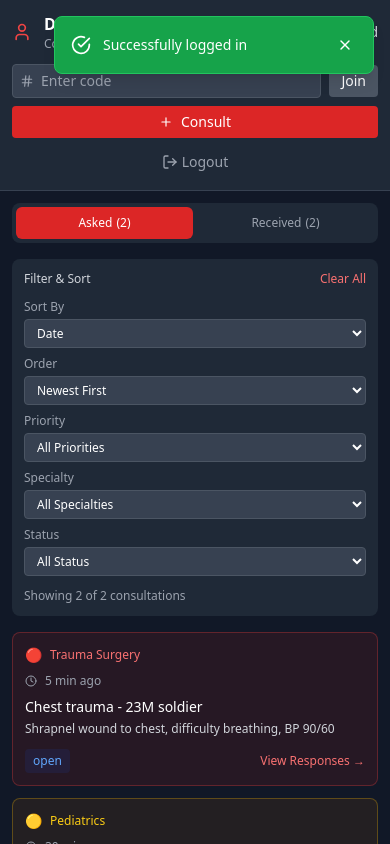
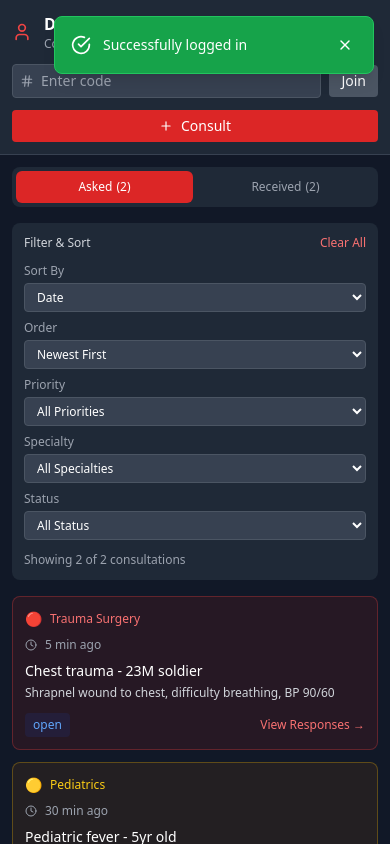
Before and after one commit to numulaa/gaza-medical-training, a React (Vite) app: page / in a window 390 px wide. Both pictures are taken after typing "name@example.com", "Sample123" into the empty fields and a click on the button "Sign In". Shown: the top 844 px of the page. Built offline with nearby package versions, Linux system fonts and the light colour scheme.

Commit message:
improve better ui on phone + tablets

```diff
--- a/src/components/Dashboard/ConsultingDoctorDashboard.tsx
+++ b/src/components/Dashboard/ConsultingDoctorDashboard.tsx
@@ -265,9 +265,9 @@ export const ConsultingDoctorDashboard: React.FC<ConsultingDoctorDashboardProps>
 
   return (
     <div className="min-h-screen bg-gray-900 text-white">
-      {/* Header - Mobile First */}
+      {/* Header - Mobile First until 716px */}
       <div className="bg-gray-800 border-b border-gray-700 p-3 sm:p-4">
-        <div className="flex flex-col space-y-3 sm:flex-row sm:items-center sm:justify-between sm:space-y-0">
+        <div className="flex flex-col space-y-3 mobile:flex-row mobile:items-center mobile:justify-between mobile:space-y-0">
           {/* User Info Section */}
           <div className="flex items-center gap-3">
             <User className="text-red-500 flex-shrink-0" size={20} />
@@ -275,23 +275,31 @@ export const ConsultingDoctorDashboard: React.FC<ConsultingDoctorDashboardProps>
               <h1 className="text-base sm:text-lg font-semibold truncate">Dr. {user.name}</h1>
               <p className="text-xs sm:text-sm text-gray-400 truncate">{user.specialty || 'Consulting Doctor'}</p>
             </div>
-            <div className="flex-shrink-0">
+            <div className="flex items-center gap-2 flex-shrink-0">
               <ConnectionStatus status={connectionStatus} />
+              {/* Mobile Logout - Next to connection status */}
+              <button
+                onClick={onLogout}
+                className="flex items-center justify-center gap-1 px-2 py-1 text-gray-400 hover:text-white transition-colors mobile:hidden"
+              >
+                <LogOut size={16} />
+                <span className="text-sm">Logout</span>
+              </button>
             </div>
           </div>
 
           {/* Actions Section */}
-          <div className="flex flex-col space-y-2 sm:flex-row sm:items-center sm:space-y-0 sm:space-x-3">
+          <div className="flex flex-col space-y-2 mobile:flex-row mobile:items-center mobile:space-y-0 mobile:space-x-3">
             {/* Join Code Input - Mobile Stacked */}
-            <div className="flex items-center gap-2 w-full sm:w-auto">
-              <div className="relative flex-1 sm:flex-none">
+            <div className="flex items-center gap-2 w-full mobile:w-auto">
+              <div className="relative flex-1 mobile:flex-none">
                 <Hash className="absolute left-2 top-1/2 transform -translate-y-1/2 text-gray-400" size={14} />
                 <input
                   type="text"
                   value={joinCode}
                   onChange={handleJoinCodeChange}
                   placeholder="Enter code"
-                  className="w-full sm:w-32 pl-7 pr-3 py-1.5 bg-gray-700 border border-gray-600 rounded text-white placeholder-gray-400 text-sm focus:outline-none focus:ring-1 focus:ring-red-500"
+                  className="w-full mobile:w-32 pl-7 pr-3 py-1.5 bg-gray-700 border border-gray-600 rounded text-white placeholder-gray-400 text-sm focus:outline-none focus:ring-1 focus:ring-red-500"
                 />
               </div>
               <button
@@ -303,25 +311,35 @@ export const ConsultingDoctorDashboard: React.FC<ConsultingDoctorDashboardProps>
               </button>
             </div>
 
-            {/* Consult Specialist Button */}
+            {/* Desktop Consult Specialist Button */}
             <button
               onClick={() => setShowNewConsultation(true)}
-              className="flex items-center justify-center gap-2 bg-red-600 hover:bg-red-700 px-3 py-1.5 rounded text-sm font-medium transition-colors w-full sm:w-auto"
+              className="hidden mobile:flex items-center justify-center gap-2 bg-red-600 hover:bg-red-700 px-3 py-1.5 rounded text-sm font-medium transition-colors"
             >
               <Plus size={14} />
-              <span className="hidden sm:inline">Consult a Specialist</span>
-              <span className="sm:hidden">Consult</span>
+              <span>Consult a Specialist</span>
             </button>
 
-            {/* Logout Button */}
+            {/* Desktop Logout Button */}
             <button
               onClick={onLogout}
-              className="flex items-center justify-center gap-1 px-2 py-1.5 text-gray-400 hover:text-white transition-colors w-full sm:w-auto"
+              className="hidden mobile:flex items-center justify-center gap-1 px-3 py-1.5 text-gray-400 hover:text-white transition-colors"
             >
               <LogOut size={16} />
               <span className="text-sm">Logout</span>
             </button>
           </div>
+        </div>
+
+        {/* Mobile Consult Button - Full width below header */}
+        <div className="mt-3 mobile:hidden">
+          <button
+            onClick={() => setShowNewConsultation(true)}
+            className="flex items-center justify-center gap-2 bg-red-600 hover:bg-red-700 px-3 py-1.5 rounded text-sm font-medium transition-colors w-full"
+          >
+            <Plus size={14} />
+            <span>Consult</span>
+          </button>
         </div>
       </div>
 
@@ -370,7 +388,7 @@ export const ConsultingDoctorDashboard: React.FC<ConsultingDoctorDashboardProps>
             </button>
           </div>
 
-          {/* Filters and Sorting - Mobile Stacked */}
+          {/* Filters and Sorting - Mobile Stacked until 716px, then iPad Horizontal */}
           <div className="bg-gray-800 rounded-lg p-3 sm:p-4 space-y-3 sm:space-y-4">
             <div className="flex items-center justify-between">
               <h4 className="text-xs sm:text-sm font-medium text-gray-300">Filter & Sort</h4>
@@ -388,7 +406,7 @@ export const ConsultingDoctorDashboard: React.FC<ConsultingDoctorDashboardProps>
               </button>
             </div>
 
-            <div className="grid grid-cols-1 sm:grid-cols-2 md:grid-cols-5 gap-2 sm:gap-3">
+            <div className="grid grid-cols-1 mobile:grid-cols-2 lg:grid-cols-5 gap-2 sm:gap-3">
               {/* Sort By */}
               <div>
                 <label className="block text-xs text-gray-400 mb-1">Sort By</label>
--- a/src/components/Dashboard/SpecialistDashboard.tsx
+++ b/src/components/Dashboard/SpecialistDashboard.tsx
@@ -1,5 +1,5 @@
 import React, { useState } from 'react';
-import { User, LogOut, MessageSquare, Clock, CheckCircle, AlertTriangle} from 'lucide-react';
+import { User, LogOut, MessageSquare, Clock, CheckCircle, AlertTriangle, Hash, Plus} from 'lucide-react';
 import { User as UserType, Consultation } from '../../types';
 import { ConnectionStatus } from '../ConnectionStatus';
 import { ConnectionStatus as ConnectionStatusType } from '../../types';
@@ -159,9 +159,9 @@ export const SpecialistDashboard: React.FC<SpecialistDashboardProps> = ({
 
   return (
     <div className="min-h-screen bg-gray-900 text-white">
-      {/* Header - Mobile First */}
+      {/* Header - Mobile First until 716px */}
       <div className="bg-gray-800 border-b border-gray-700 p-3 sm:p-4">
-        <div className="flex flex-col space-y-3 sm:flex-row sm:items-center sm:justify-between sm:space-y-0 mb-3 sm:mb-4">
+        <div className="flex flex-col space-y-3 mobile:flex-row mobile:items-center mobile:justify-between mobile:space-y-0 mb-3 sm:mb-4">
           <div className="flex items-center gap-3">
             <div className="relative flex-shrink-0">
               <User className="text-red-500" size={20} />
@@ -171,26 +171,39 @@ export const SpecialistDashboard: React.FC<SpecialistDashboardProps> = ({
               <h1 className="text-base sm:text-lg font-semibold truncate">Dr. {user.name}</h1>
               <p className="text-xs sm:text-sm text-gray-400 truncate">{user.specialty} Specialist</p>
             </div>
+            <div className="flex items-center gap-2 flex-shrink-0">
+              <ConnectionStatus status={connectionStatus} />
+              {/* Mobile Logout - Next to connection status */}
+              <button
+                onClick={onLogout}
+                className="flex items-center justify-center gap-1 px-2 py-1 text-gray-400 hover:text-white transition-colors mobile:hidden"
+              >
+                <LogOut size={16} />
+                <span className="text-sm">Logout</span>
+              </button>
+            </div>
           </div>
-          <div className="flex flex-col space-y-2 sm:flex-row sm:items-center sm:space-y-0 sm:space-x-4">
+          <div className="flex flex-col space-y-2 mobile:flex-row mobile:items-center mobile:space-y-0 mobile:space-x-4">
             <select
               value={availabilityStatus}
               onChange={(e) => setAvailabilityStatus(e.target.value as any)}
-              className="bg-gray-700 border border-gray-600 rounded px-3 py-1 text-xs sm:text-sm focus:outline-none focus:ring-2 focus:ring-red-500 w-full sm:w-auto"
+              className="bg-gray-700 border border-gray-600 rounded px-3 py-1 text-xs sm:text-sm focus:outline-none focus:ring-2 focus:ring-red-500 w-full mobile:w-auto"
             >
               <option value="available">Available</option>
               <option value="busy">Busy</option>
               <option value="offline">Offline</option>
             </select>
+            {/* Desktop Logout - Next to availability dropdown */}
             <button
               onClick={onLogout}
-              className="flex items-center justify-center gap-2 px-3 py-2 text-gray-300 hover:text-white transition-colors w-full sm:w-auto"
+              className="hidden mobile:flex items-center justify-center gap-2 px-3 py-2 text-gray-300 hover:text-white transition-colors"
             >
               <LogOut size={16} />
               <span className="text-sm">Logout</span>
             </button>
           </div>
         </div>
+
         <ConnectionStatus status={connectionStatus} />
       </div>
 
--- a/tailwind.config.js
+++ b/tailwind.config.js
@@ -2,7 +2,11 @@
 export default {
   content: ['./index.html', './src/**/*.{js,ts,jsx,tsx}'],
   theme: {
-    extend: {},
+    extend: {
+      screens: {
+        'mobile': '716px',
+      },
+    },
   },
   plugins: [],
 };
```
